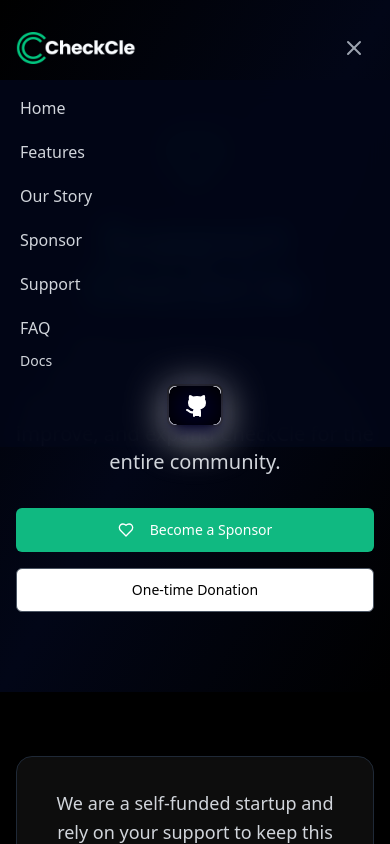
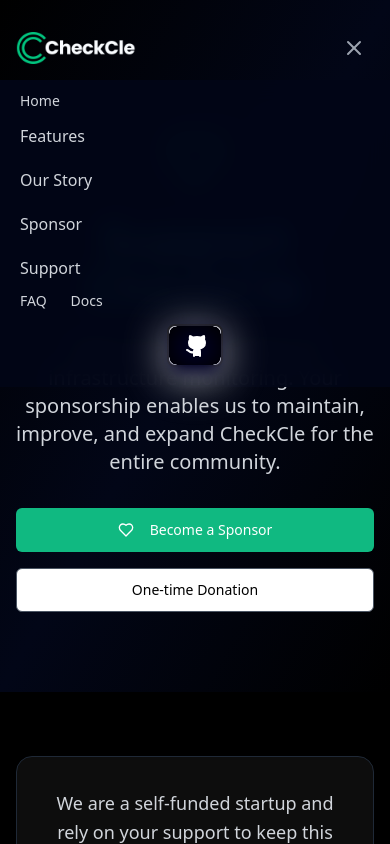
Before and after one commit to operacle/checkcle-website, a React (Vite) app: page /sponsor in a window 390 px wide. Both pictures are taken after a click on the button 354 px from the left and 48 px from the top of the page. Shown: the top 844 px of the page. Built offline with nearby package versions, Linux system fonts and the light colour scheme.

Commit message:
Added navigate to the homepage, then scroll to the FAQ section when click on FAQ menu

```diff
--- a/src/components/Navbar.tsx
+++ b/src/components/Navbar.tsx
@@ -48,12 +48,17 @@
           </div>
           <div className="hidden md:block">
             <div className="ml-10 flex items-baseline space-x-4">
-              <a onClick={() => scrollToSection('home')} className="text-gray-300 hover:text-white px-3 py-2 rounded-md text-sm font-medium cursor-pointer transition-colors">Home</a>
+              <Link to="/" className="text-gray-300 hover:text-white px-3 py-2 rounded-md text-sm font-medium transition-colors">Home</Link>
               <a onClick={() => scrollToSection('features')} className="text-gray-300 hover:text-white px-3 py-2 rounded-md text-sm font-medium cursor-pointer transition-colors">Features</a>
               <Link to="/our-story" className="text-gray-300 hover:text-white px-3 py-2 rounded-md text-sm font-medium transition-colors">Our Story</Link>
               <Link to="/sponsor" className="text-gray-300 hover:text-white px-3 py-2 rounded-md text-sm font-medium transition-colors">Sponsor</Link>
               <Link to="/support" className="text-gray-300 hover:text-white px-3 py-2 rounded-md text-sm font-medium transition-colors">Support</Link>
-              <a onClick={() => scrollToSection('faq')} className="text-gray-300 hover:text-white px-3 py-2 rounded-md text-sm font-medium cursor-pointer transition-colors">FAQ</a>
+              <Link
+  to="/#faq"
+  className="text-gray-300 hover:text-white px-3 py-2 rounded-md text-sm font-medium transition-colors"
+>
+  FAQ
+</Link>
               <a href="https://docs.checkcle.io" className="text-gray-300 hover:text-white px-3 py-2 rounded-md text-sm font-medium cursor-pointer transition-colors">Docs</a>
               <GitHubStarButton />
             </div>
@@ -72,12 +77,17 @@
       {isOpen && (
         <div className="md:hidden bg-[#020617]/95 backdrop-blur-md">
           <div className="px-2 pt-2 pb-3 space-y-1 sm:px-3">
-            <a onClick={() => scrollToSection('home')} className="text-gray-300 hover:text-white block px-3 py-2 rounded-md text-base font-medium cursor-pointer">Home</a>
+            <Link to="/" className="text-gray-300 hover:text-white px-3 py-2 rounded-md text-sm font-medium transition-colors">Home</Link>
             <a onClick={() => scrollToSection('features')} className="text-gray-300 hover:text-white block px-3 py-2 rounded-md text-base font-medium cursor-pointer">Features</a>
             <Link to="/our-story" className="text-gray-300 hover:text-white block px-3 py-2 rounded-md text-base font-medium">Our Story</Link>
             <Link to="/sponsor" className="text-gray-300 hover:text-white block px-3 py-2 rounded-md text-base font-medium">Sponsor</Link>
             <Link to="/support" className="text-gray-300 hover:text-white block px-3 py-2 rounded-md text-base font-medium">Support</Link>
-            <a onClick={() => scrollToSection('faq')} className="text-gray-300 hover:text-white block px-3 py-2 rounded-md text-base font-medium cursor-pointer">FAQ</a>
+            <Link
+  to="/#faq"
+  className="text-gray-300 hover:text-white px-3 py-2 rounded-md text-sm font-medium transition-colors"
+>
+  FAQ
+</Link>
             <a href="https://docs.checkcle.io" className="text-gray-300 hover:text-white px-3 py-2 rounded-md text-sm font-medium cursor-pointer transition-colors">Docs</a>
             <div className="px-3 py-2">
               <GitHubStarButton />
```
